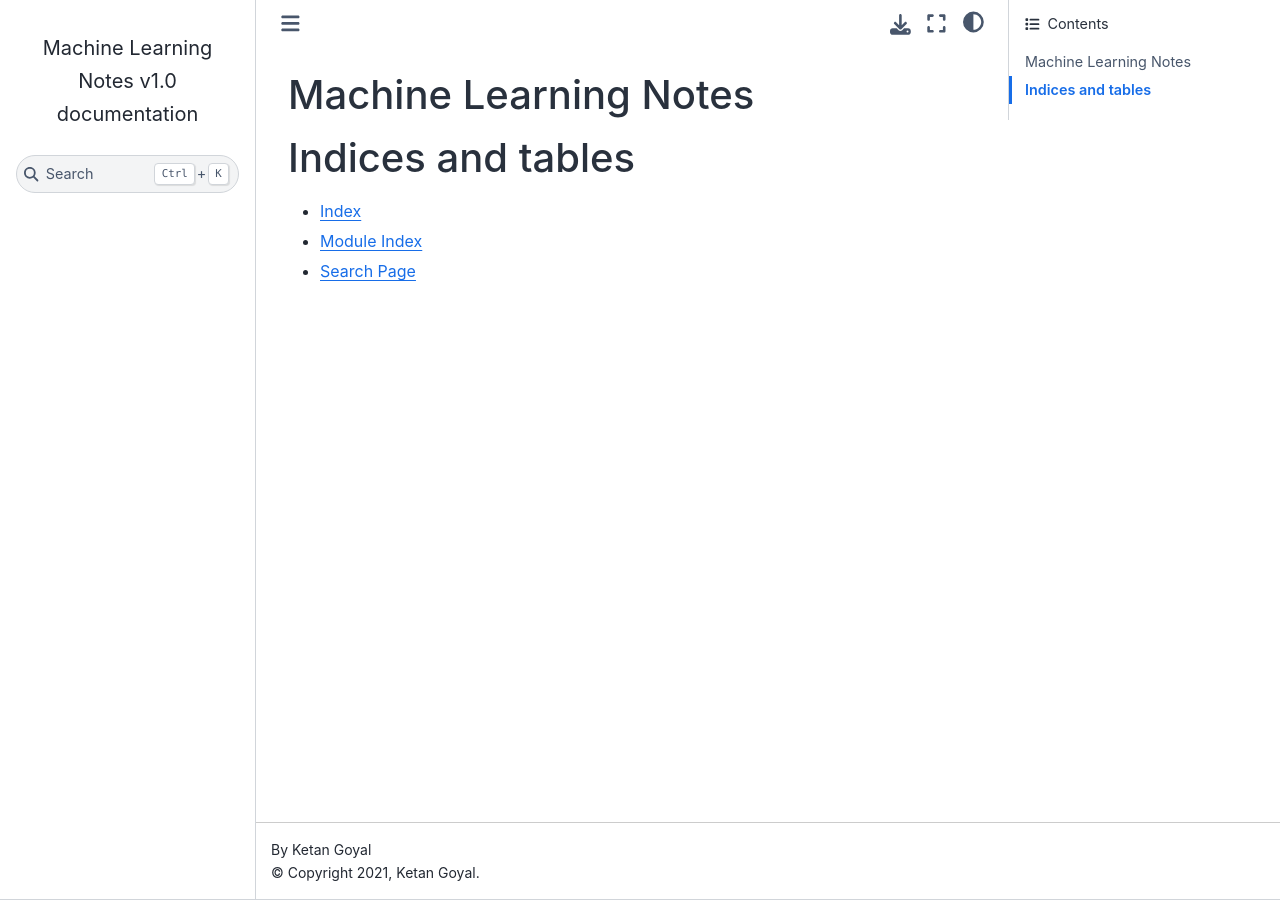
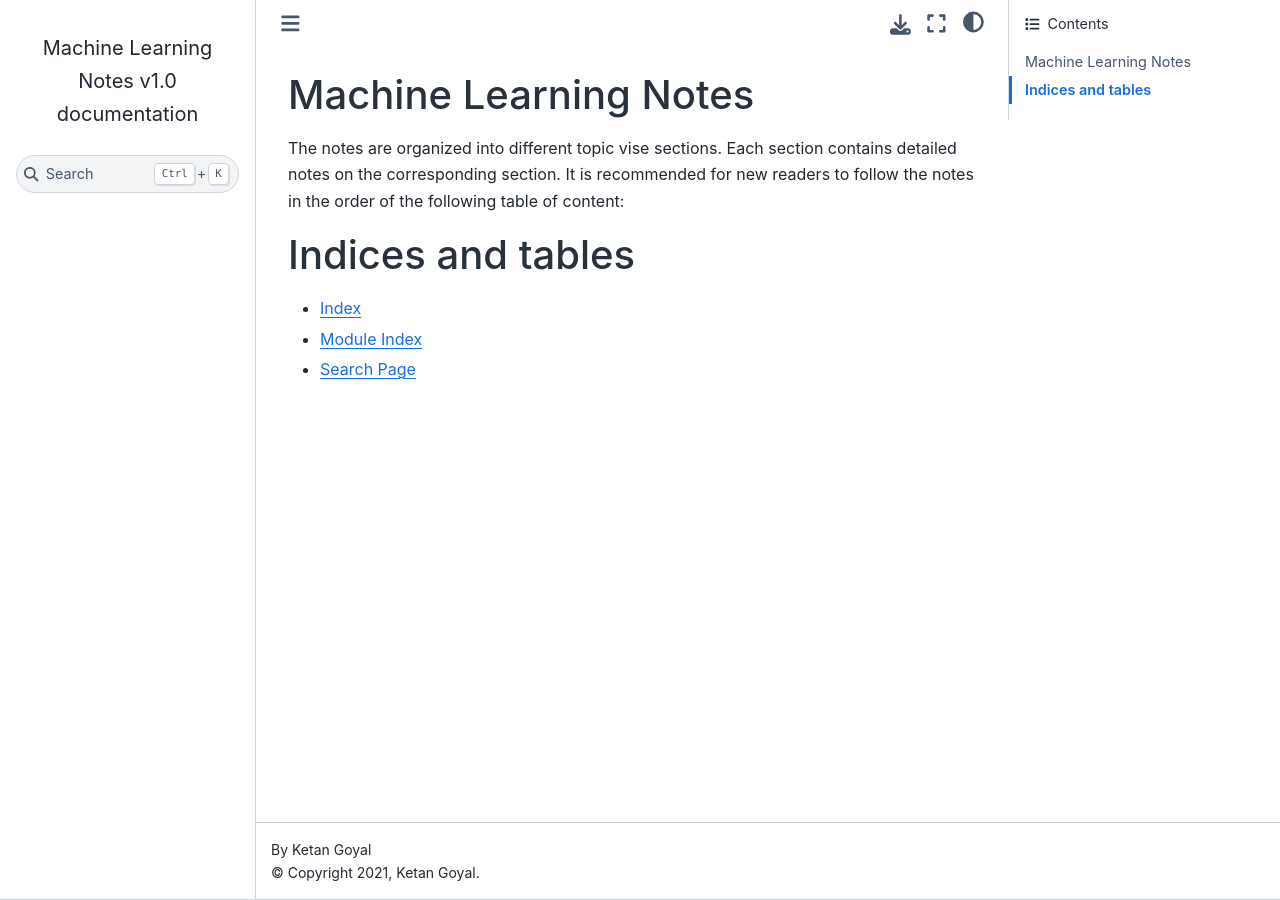
Before and after one commit to ketgo/ml-notes, a Sphinx documentation site: the page built from source/index.rst, in a window 1280 px wide. Built offline with Sphinx 7.4.7 and the Sphinx Book theme 1.1.4, drawn with Linux system fonts in a browser that asks for light colours.

Commit message:
Added sphinx docs

```diff
--- a/source/index.rst
+++ b/source/index.rst
@@ -4,7 +4,11 @@
    contain the root `toctree` directive.
 
 Machine Learning Notes
-============================================
+======================
+
+The notes are organized into different topic vise sections. Each section contains detailed notes on the
+corresponding section. It is recommended for new readers to follow the notes in the order of the following
+table of content:
 
 .. toctree::
    :maxdepth: 2
```
Also changed, not shown: source/statistics/intoduction.rst (added).
